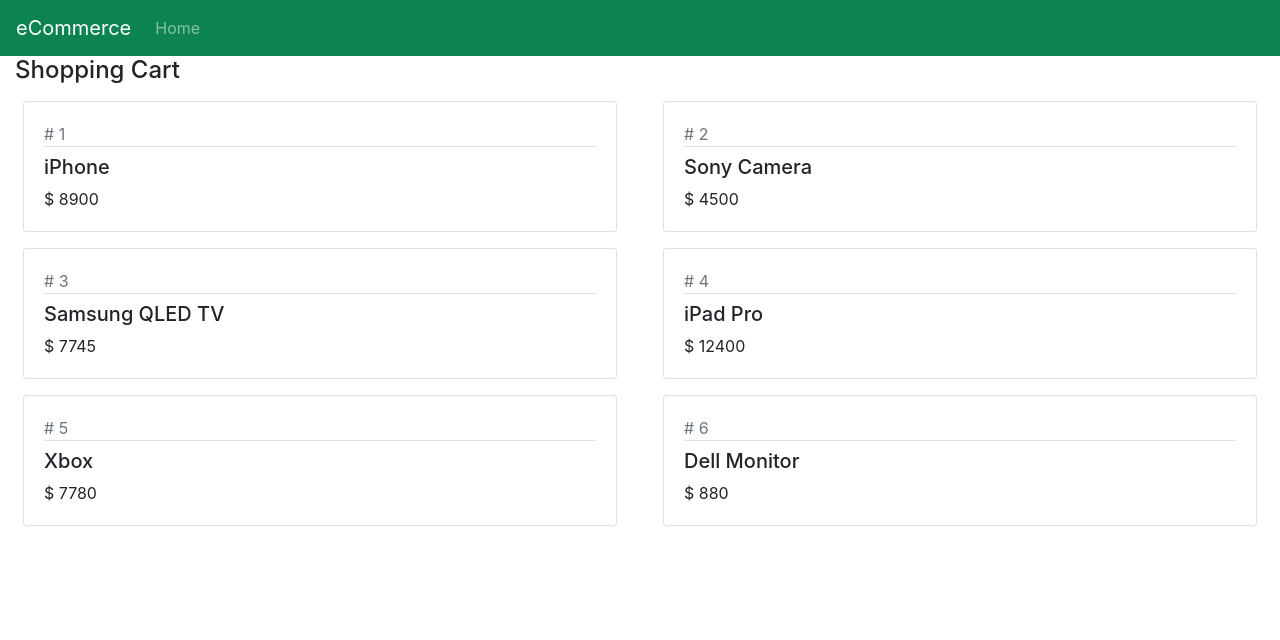
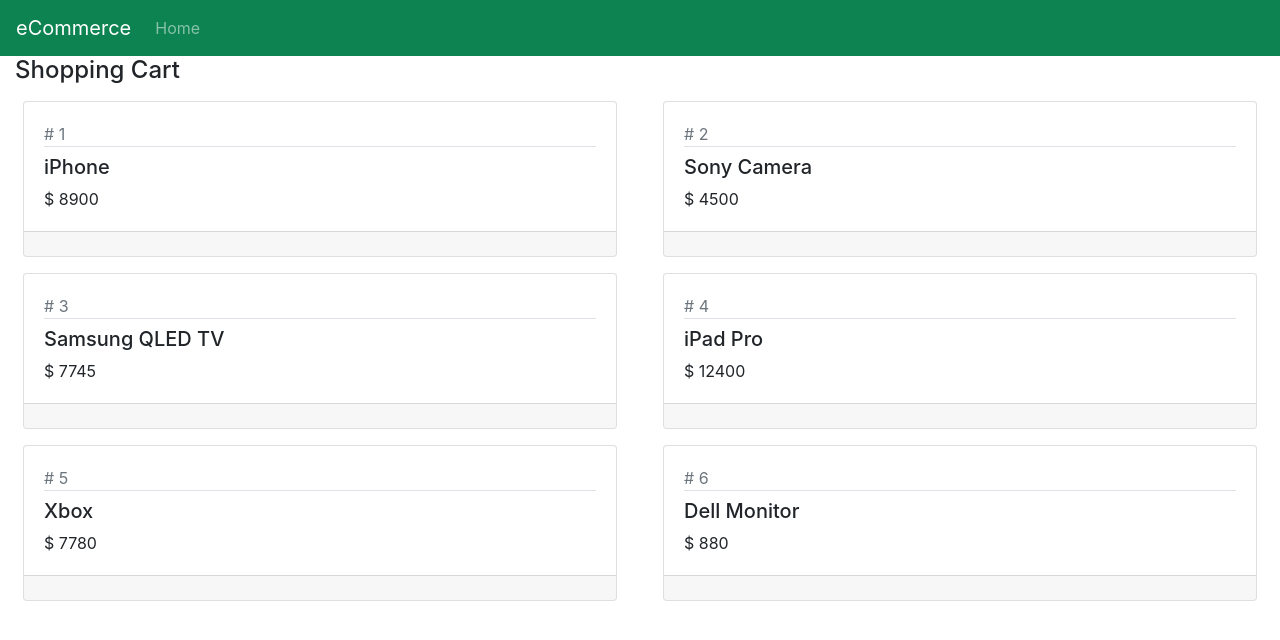
Before and after one commit to GhulamMustafaGM/client-side-app, a React (Create React App) app: page / in a window 1280 px wide. Shown: the top 640 px of the page. Built offline with nearby package versions, Linux system fonts and the light colour scheme.

Commit message:
updated Product

```diff
--- a/src/Product.jsx
+++ b/src/Product.jsx
@@ -20,6 +20,9 @@
 
                         <div>$ {this.state.product.price}</div>
                     </div>
+                    {/* card body ends here */}
+
+                    <div className="card-footer text-right">{this.props.children}</div>
                 </div>
             </div>
         );
```
